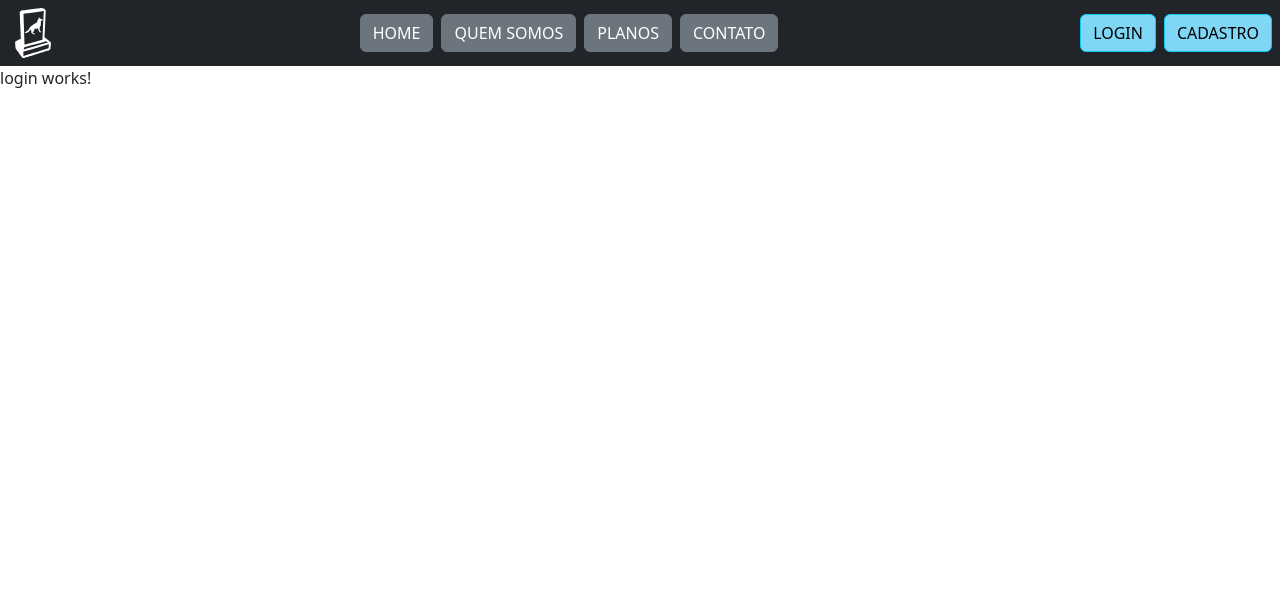
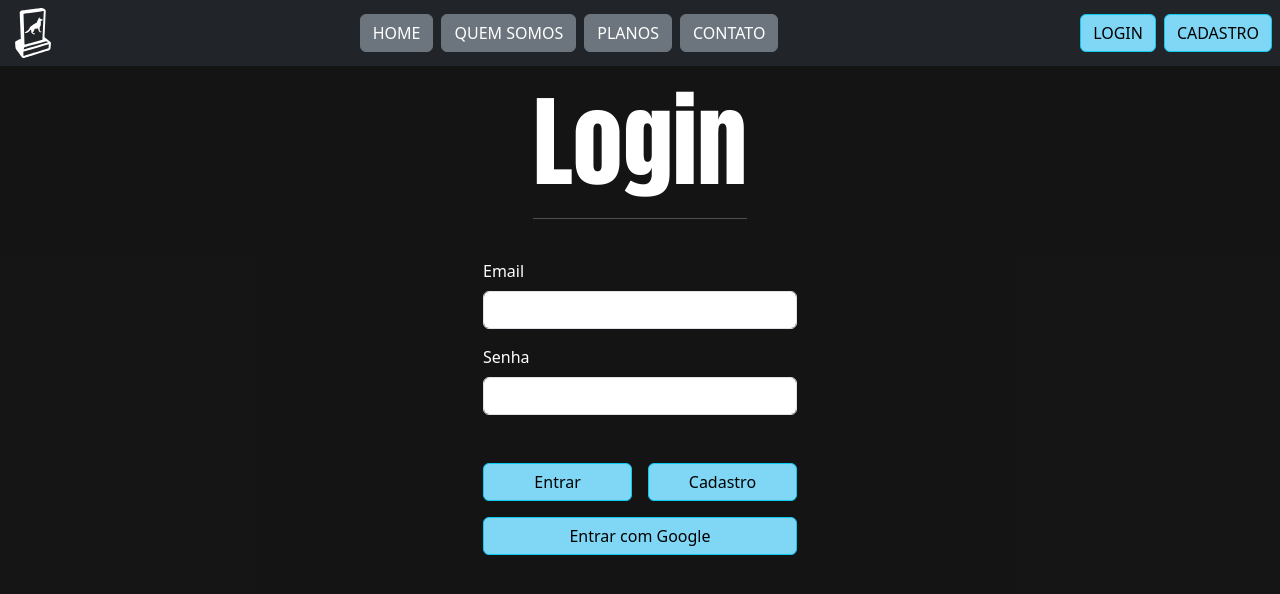
Before and after one commit to luizndh/Pet-Cemetery, an Angular app in the folder front-end/: page /login in a window 1280 px wide. Shown: the top 594 px of the page. Built offline with nearby package versions, Linux system fonts and the light colour scheme.

Commit message:
tela de login pronta

```diff
--- a/front-end/src/app/auth/cadastro/cadastro.component.html
+++ b/front-end/src/app/auth/cadastro/cadastro.component.html
@@ -24,33 +24,38 @@
             </div>
         </div>
 
-        <div class="row mb-4">
-            <div class="form-group col">
+        <div class="column mb-4">
+            <div class="form-group d-flex">
+                <div class="d-flex flex-column col-3 px-2">
                     <label class="form-label text-white" for="cep">CEP</label>
                     <input type="text" class="form-control" id="cep" name="cep" required>
                 </div>
-            <div class="form-group col">
+
+                <div class="d-flex flex-column col-4 px-2">
                     <label class="form-label text-white" for="rua">Rua</label>
                     <input type="text" class="form-control" id="rua" name="rua" required>
                 </div>
-            <div class="form-group col">
+
+                <div class="d-flex flex-column col-2 px-2">
                     <label class="form-label text-white" for="numero">Número</label>
                     <input type="text" class="form-control" id="numero" name="numero" required>
                 </div>
-            <div class="form-group col">
+
+                <div class="d-flex flex-column col-3 px-2">
                     <label class="form-label text-white" for="complemento">Complemento</label>
                     <input type="text" class="form-control" id="complemento" name="complemento">
+                </div>
             </div>
         </div>
 
         <div class="row mb-4">
             <div class="form-group col">
                 <label class="form-label text-white" for="senha">Senha</label>
-                <input type="text" class="form-control" id="senha" name="senha" required>
+                <input type="password" class="form-control" id="senha" name="senha" required>
             </div>
             <div class="form-group col">
                 <label class="form-label text-white" for="senharepeat">Repita a senha</label>
-                <input type="text" class="form-control" id="senharepeat" name="senharepeat" required>
+                <input type="password" class="form-control" id="senharepeat" name="senharepeat" required>
             </div>
         </div>
 
--- a/front-end/src/app/auth/login/login.component.html
+++ b/front-end/src/app/auth/login/login.component.html
@@ -1 +1,21 @@
-<p>login works!</p>
+<div class="main">
+    <h1 class="my-3 title">Login<hr></h1>
+    <form class="column align-items-center w-25">
+        <div class="form-group mb-3 col-12">
+            <label for="email" class="form-label text-white">Email</label>
+            <input type="email" class="form-control" id="email" name="email" required>
+        </div>
+        <div class="form-group mb-5 col-12 d-flex flex-column justify-content-center">
+            <label for="senha" class="form-label text-white">Senha</label>
+            <input type="password" class="form-control" id="senha" name="senha" required>
+        </div>
+        <div class="form-group d-flex justify-content-between mb-3">
+            <button class="btn btn-info login">Entrar</button>
+            <button class="btn btn-info login">Cadastro</button>
+        </div>
+        <div class="form-group d-flex justify-content-center">
+            <button class="btn btn-info col-12">Entrar com Google</button>
+        </div>
+
+    </form>
+</div>
--- a/front-end/src/app/auth/login/login.component.scss
+++ b/front-end/src/app/auth/login/login.component.scss
@@ -1 +1,5 @@
 @import '../../../sass/styles.scss';
+
+.login {
+    width: 47.5%;
+}
```
Lines whose indentation alone changed are shown as unchanged.
